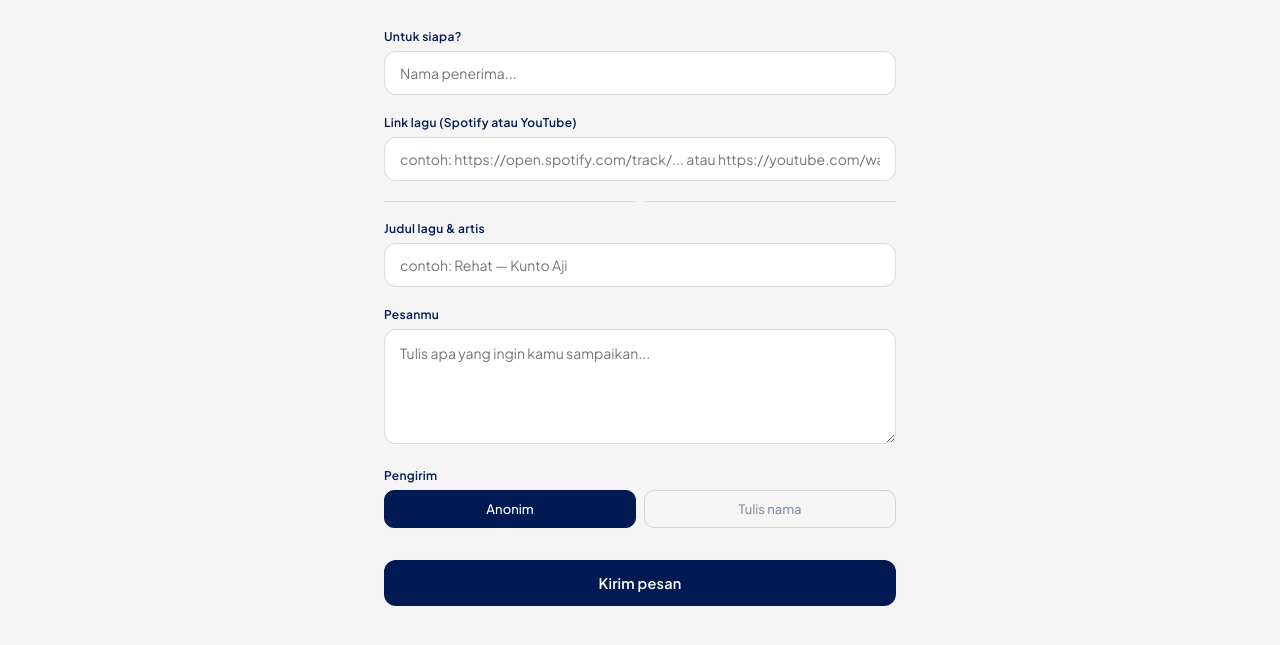
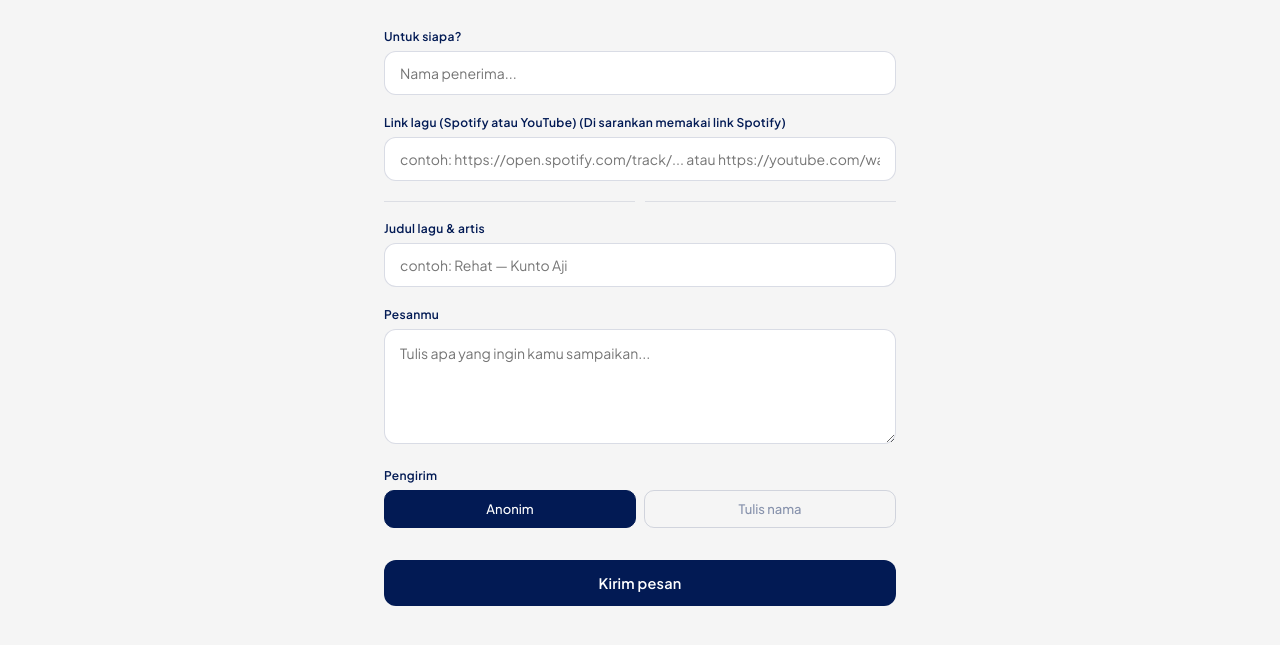
Before and after one commit to szeeila/VokaFess, a website: page public/index.html in a window 1280 px wide. Both pictures are taken after a click on the button "Kirim Lagu". Shown: the part 225-870 px from the top of the page. Drawn offline with nearby package versions, Linux system fonts and the light colour scheme; no server answers; a web font is replaced by a local one.

Commit message:
Update label for song link input field

```diff
--- a/public/index.html
+++ b/public/index.html
@@ -111,7 +111,7 @@
       <input type="text" id="f-to" placeholder="Nama penerima...">
     </div>
     <div class="field">
-      <label>Link lagu (Spotify atau YouTube)</label>
+      <label>Link lagu (Spotify atau YouTube) (Di sarankan memakai link Spotify)</label>
       <input type="text" id="f-link" placeholder="contoh: https://open.spotify.com/track/... atau https://youtube.com/watch?v=..." oninput="prevLink(this.value)">
     </div>
     <div class="link-preview" id="link-prev-box">
```
